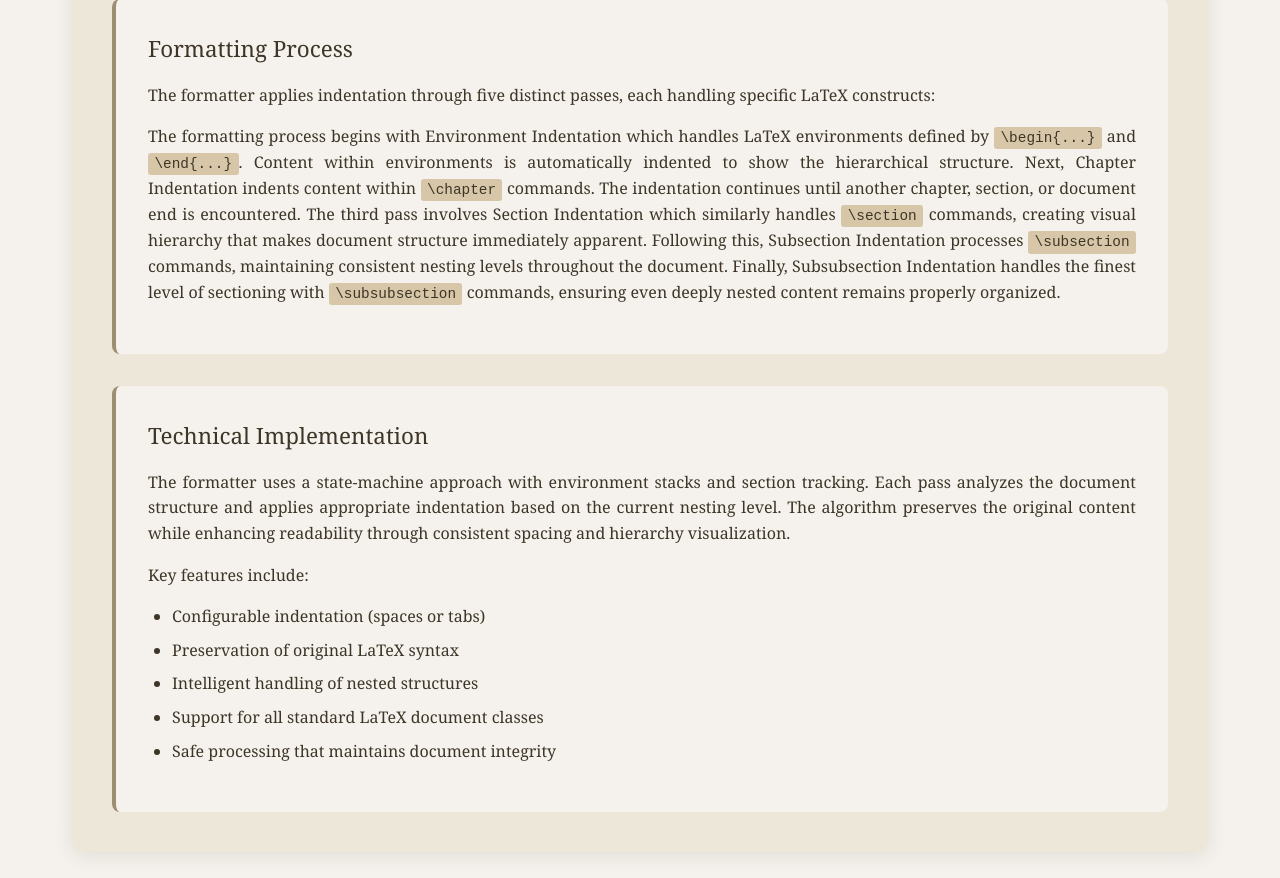
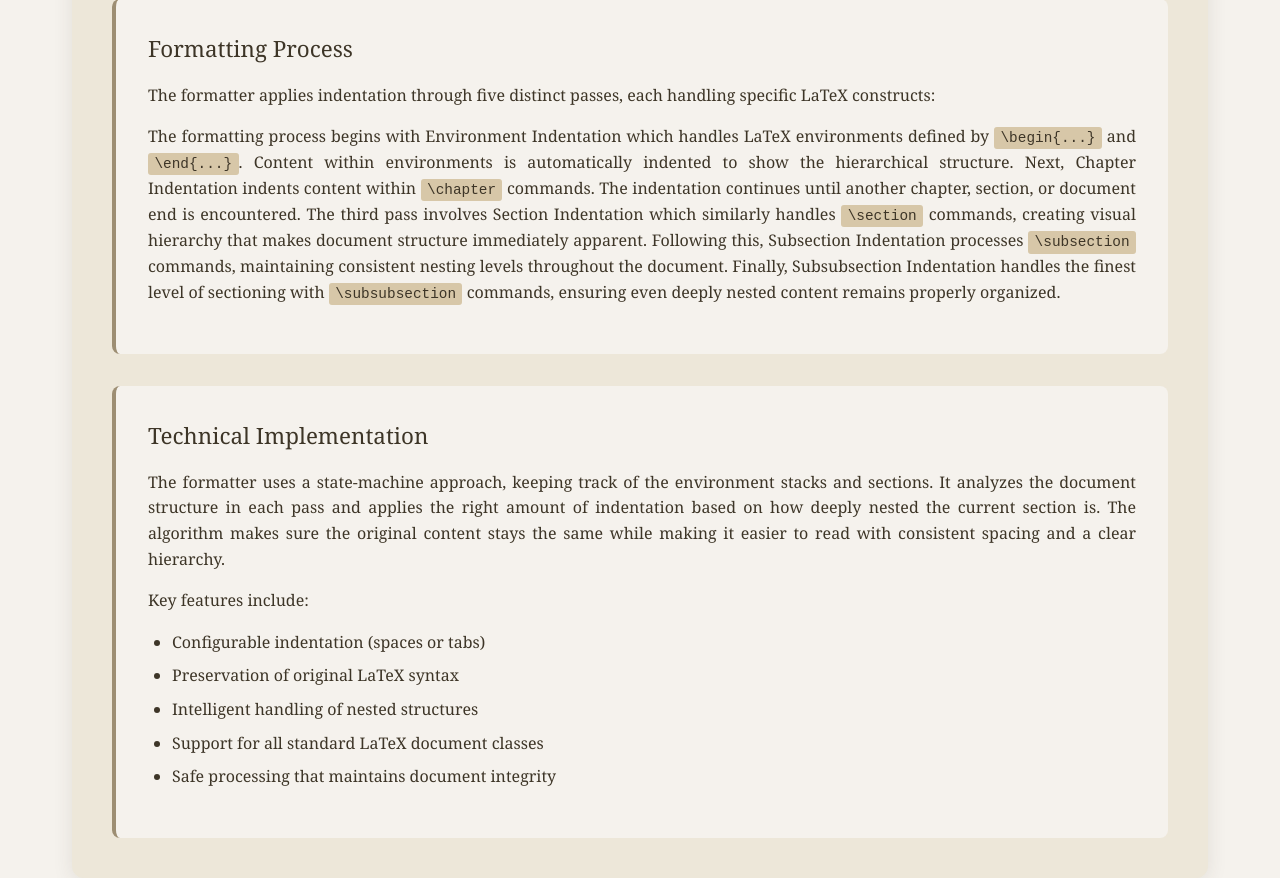
Before and after one commit to dhodgson615/TeX-Formatter, a Flask app: page / in a window 1280 px wide. Shown: the part 1268-2146 px from the top of the page. Before the commit the page ends 2122 px from the top, so only its background shows below. Run offline with Flask 3, Linux system fonts and the light colour scheme.

Commit message:
Update index.html

```diff
--- a/templates/index.html
+++ b/templates/index.html
@@ -71,7 +71,7 @@
 
                 <div class="technical-implementation">
                     <h3>Technical Implementation</h3>
-                    <p>The formatter uses a state-machine approach with environment stacks and section tracking. Each pass analyzes the document structure and applies appropriate indentation based on the current nesting level. The algorithm preserves the original content while enhancing readability through consistent spacing and hierarchy visualization.</p>
+                    <p>The formatter uses a state-machine approach, keeping track of the environment stacks and sections. It analyzes the document structure in each pass and applies the right amount of indentation based on how deeply nested the current section is. The algorithm makes sure the original content stays the same while making it easier to read with consistent spacing and a clear hierarchy.</p>
 
                     <p>Key features include:</p>
                     <ul>
```
